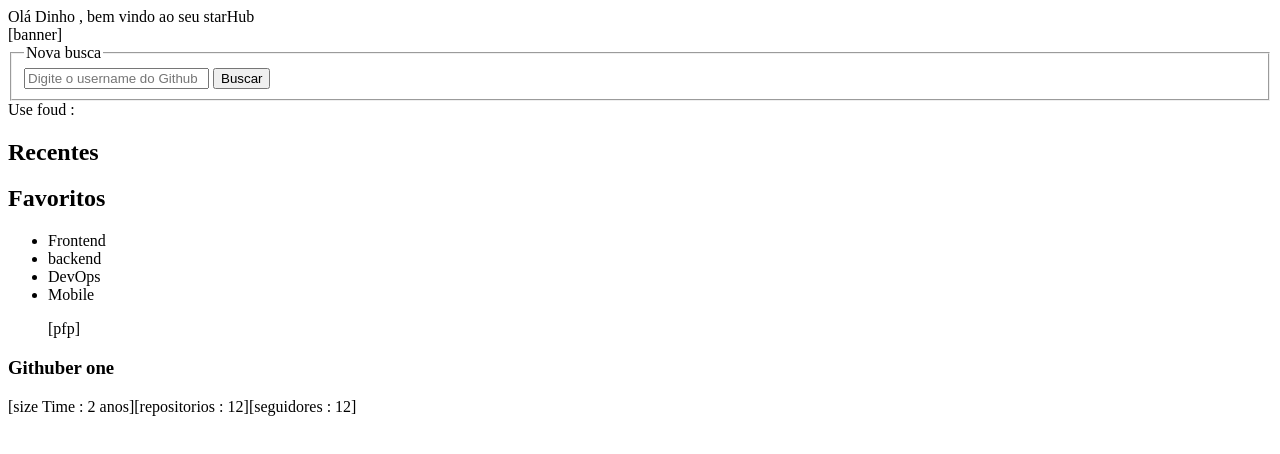
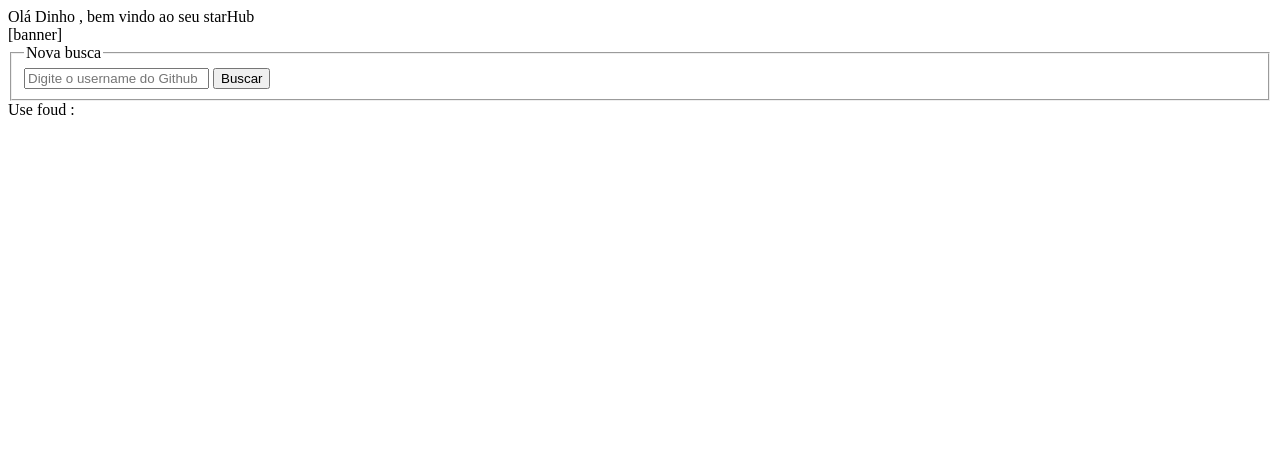
Before and after one commit to dinhoSilwa/StarHub-connect, a React (Vite) app: page / in a window 1280 px wide. Shown: the top 454 px of the page. Built offline with nearby package versions, Linux system fonts and the light colour scheme.

Commit message:
FEAT : some uncommented things

```diff
--- a/src/App.tsx
+++ b/src/App.tsx
@@ -1,111 +1,54 @@
+import { useState } from "react";
+import "./App.css";
+import { UserFound } from './components/userfound'
+import { formaterForSearch } from "./utils/textformatter";
 
-import { useState } from 'react'
-import './App.css'
-import { UserFound } from './components/userfound'
-import { formaterForSearch } from './utils/textformatter'
-import useUserGlobalData from './store.ts/favoriteusers'
 
 function App() {
-
-  const [inputTerm, setinputTerm] = useState("")
+  const [inputTerm, setinputTerm] = useState("");
   const [githuber, setgithuber] = useState('')
-  const {data, removeData} = useUserGlobalData()
 
   const handleSearch = (e: React.ChangeEvent<HTMLInputElement>) => {
-    const { value } = e.target
-    const term = formaterForSearch(value)
-    setinputTerm(term)
-  }
+    const { value } = e.target;
+    const term = formaterForSearch(value);
+    setinputTerm(term);
+  };
 
   const searchGithubers = () => {
     setgithuber(inputTerm)
   }
 
+  return (
+    <>
+      <header>Olá Dinho , bem vindo ao seu starHub</header>
 
-  return (
-
-    <>
-      <header>
-        Olá Dinho , bem vindo ao seu starHub
-      </header>
-
-
-      <section>
-        [banner]
-      </section>
+      <section>[banner]</section>
 
       <form action="">
         <fieldset>
           <legend>Nova busca</legend>
           <label htmlFor="Digite o nickname"></label>
-          <input type="text" value={inputTerm} placeholder='Digite o username do Github' onChange={handleSearch} /> <button type='button' onClick={searchGithubers}>Buscar</button>
+          <input
+            type="text"
+            value={inputTerm}
+            placeholder="Digite o username do Github"
+            onChange={handleSearch}
+          />{" "}
+          <button type="button" onClick={searchGithubers}>
+            Buscar
+          </button>
         </fieldset>
       </form>
 
-    {"Use foud : "}
+      {"Use foud : "}
 
-     {
+      {
       githuber && <UserFound username={githuber} />
      }
-      <section>
-        <h2>Recentes</h2>
-
-<ul>
-{ data ? data.map(({name, bio, avatar_url, public_repos, followers,  totalStart}, index) =>(
-
-          <li key={index}>
-            <figure>
-              <img src={avatar_url} alt={`${name}`} style={{width : "10%"}} />
-            </figure>
-            <header>
-              <h2> {name}</h2>
-              <p>{bio}</p>
-
-              <ul>
-                <li>{public_repos}</li>
-                <li>{followers}</li>
-                <li>{totalStart}</li>
 
 
-              </ul>
-            </header>
-
-           <button type='button' onClick={()=>removeData(name)}>Remover</button>
-
-          </li>
-        )) : "Nehum Favorito Ainda" }
-</ul>
-      </section>
-
-      <section>
-        <h2>Favoritos</h2>
-
-
-        <ul>
-          <li>Frontend </li>
-          <li>backend </li>
-          <li>DevOps </li>
-          <li>Mobile </li>
-        </ul>
-      </section>
-
-
-      <section>
-        <article>
-          <figure>[pfp]</figure>
-          <div>
-            <h3>Githuber one</h3>
-            <div>
-              <span>[size Time : 2 anos]</span>
-              <span>[repositorios : 12]</span>
-              <span>[seguidores : 12]</span>
-            </div>
-          </div>
-        </article>
-      </section>
     </>
-
-  )
+  );
 }
 
-export default App
+export default App;
```
